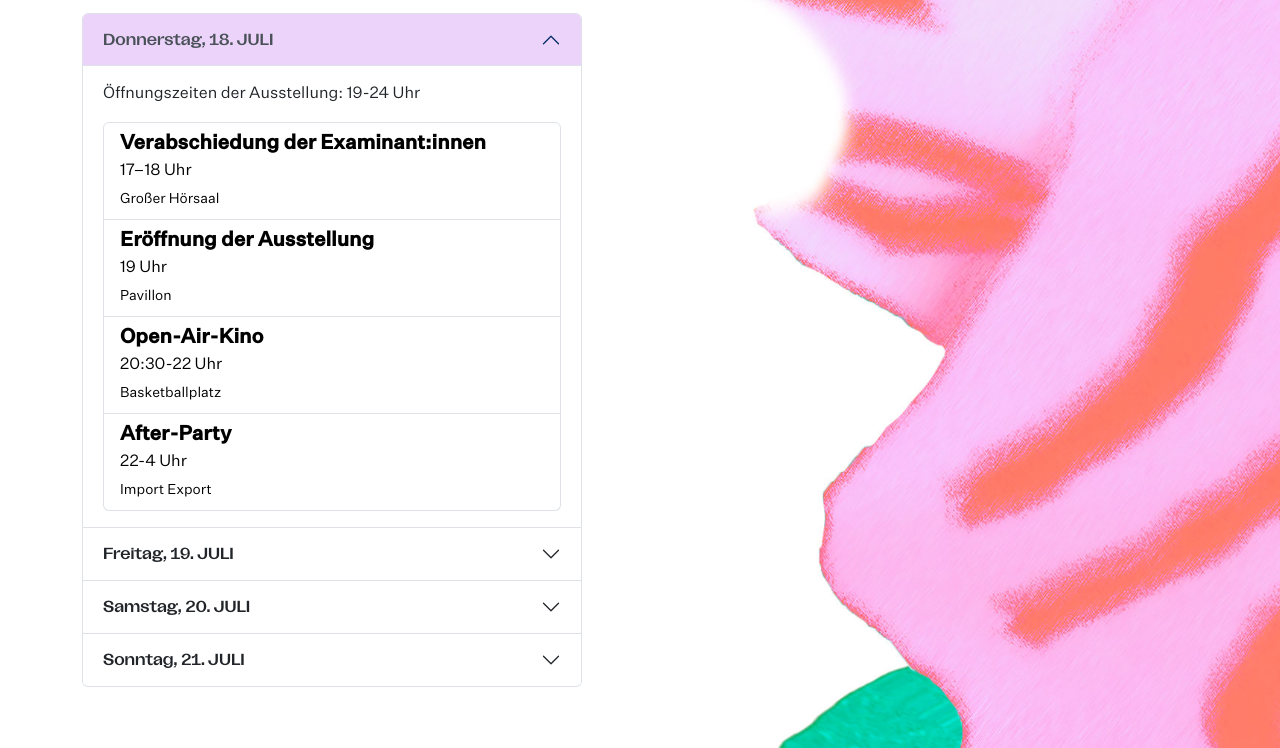
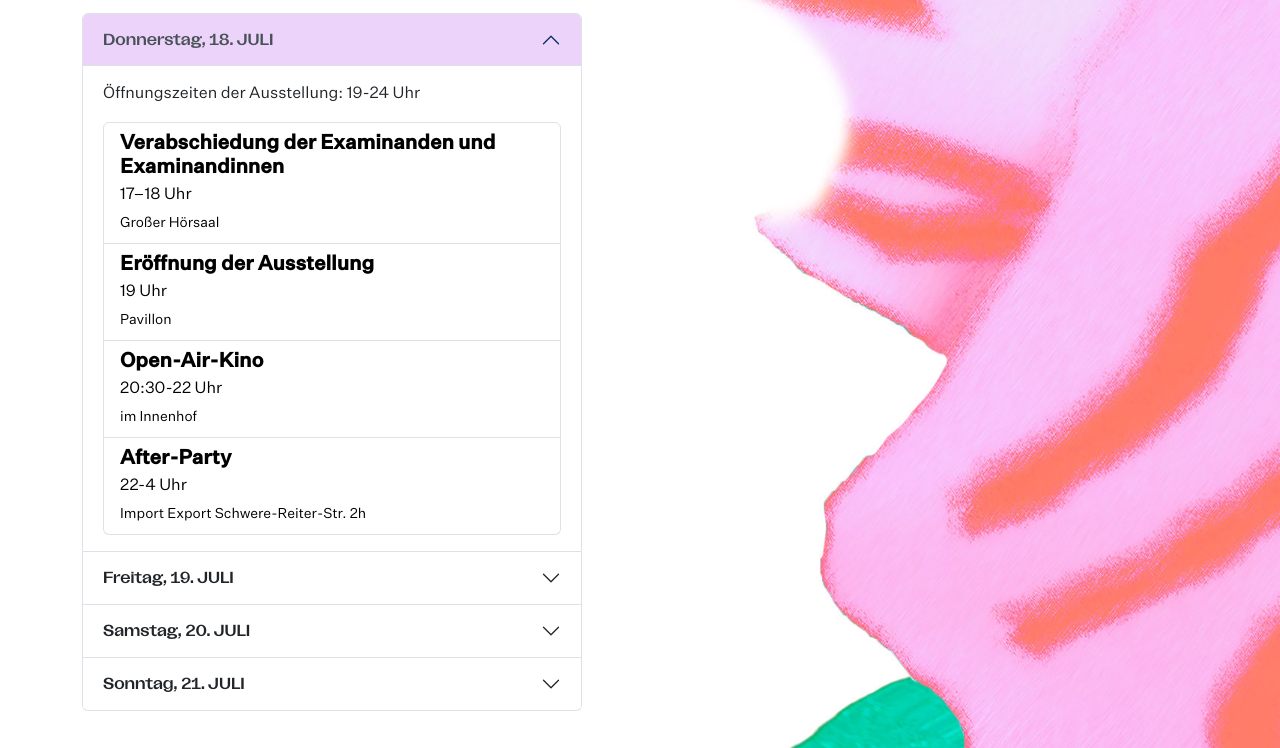
Before and after one commit to jk10274/jahresausstellung-2024, a website: page index.html in a window 1280 px wide. Shown: the part 1107-1855 px from the top of the page. Drawn offline with nearby package versions, Linux system fonts and the light colour scheme.

Commit message:
Rechtschreib änderungen vorgenommen, Carousel automatisch, css Flattersatz anpassung eingesetzt - LG Vinc <33 *Rawr* xD

```diff
--- a/css/style_new.css
+++ b/css/style_new.css
@@ -161,3 +161,9 @@ h5 {
 a {
   color: black !important;
 }
+
+html {
+  -ms-hyphens: auto;
+  -webkit-hyphens: auto;
+  hyphens: auto;
+}
--- a/index.html
+++ b/index.html
@@ -125,7 +125,7 @@
                     >
                       <div class="d-flex w-100 justify-content-between">
                         <h5 class="mb-1">
-                          Verabschiedung der Examinant:innen
+                          Verabschiedung der Examinanden und Examinandinnen
                         </h5>
                       </div>
                       <p class="mb-1">17–18 Uhr</p>
@@ -143,14 +143,14 @@
                         <h5 class="mb-1">Open-Air-Kino</h5>
                       </div>
                       <p class="mb-1">20:30-22 Uhr</p>
-                      <small>Basketballplatz</small>
+                      <small>im Innenhof</small>
                     </a>
                     <a class="list-group-item list-group-item-action">
                       <div class="d-flex w-100 justify-content-between">
                         <h5 class="mb-1">After-Party</h5>
                       </div>
                       <p class="mb-1">22-4 Uhr</p>
-                      <small>Import Export</small>
+                      <small>Import Export Schwere-Reiter-Str. 2h</small>
                     </a>
                   </div>
                 </div>
@@ -195,7 +195,7 @@
                         <h5 class="mb-1">Siebdruck Workshop</h5>
                       </div>
                       <p class="mb-1">13-16 Uhr</p>
-                      <small>Außenbereich</small>
+                      <small>im Innenhof</small>
                     </a>
                     <a
                       class="list-group-item list-group-item-action"
@@ -205,6 +205,7 @@
                         <h5 class="mb-1">Live Musik</h5>
                       </div>
                       <p class="mb-1">Ab 15 Uhr</p>
+                      <small>im Innenhof</small>
                     </a>
                     <a
                       class="list-group-item list-group-item-action"
@@ -218,7 +219,7 @@
                     </a>
                     <a class="list-group-item list-group-item-action">
                       <div class="d-flex w-100 justify-content-between">
-                        <h5 class="mb-1">Film-Premierenabend</h5>
+                        <h5 class="mb-1">Filmpremierenabend</h5>
                       </div>
                       <p class="mb-1">17-20 Uhr</p>
                       <small>Großer Hörsaal</small>
@@ -228,7 +229,7 @@
                         <h5 class="mb-1">Open-Air-Kino</h5>
                       </div>
                       <p class="mb-1">20:30-22 Uhr</p>
-                      <small>Basketballplatz</small>
+                      <small>im Innenhof</small>
                     </a>
                   </div>
                 </div>
@@ -308,7 +309,7 @@
                         <h5 class="mb-1">Gemeinsames Abschlussgrillen für Studierende und Mitarbeitenden</h5>
                       </div>
                       <p class="mb-1">ab 18 Uhr</p>
-                      <small>Basketballplatz</small>
+                      <small>im Innenhof</small>
                     </a>
                   </div>
                 </div>
@@ -424,14 +425,14 @@
           <h2>Eindrücke 2023</h2>
         </div>
       </div>
-      <div id="carouselExample" style="max-width: 400px;" class="carousel slide">
+      <div id="carouselExample" style="max-width: 400px;" class="carousel slide" data-bs-ride="carousel">
         <div class="carousel-inner">
           <div class="carousel-item active">
-            <img src="assets/Jahresausstellung_067_optimiert.jpg" class="d-block w-100" alt="...">
+            <img src="assets/Jahresausstellung_039_optimiert.jpg" class="d-block w-100" alt="...">
             <p>Photo: Phillip Wagner</p>
           </div>
           <div class="carousel-item">
-            <img src="assets/Jahresausstellung_039_optimiert.jpg" class="d-block w-100" alt="...">
+            <img src="assets/Jahresausstellung_067_optimiert.jpg" class="d-block w-100" alt="...">
             <p>Photo: Phillip Wagner</p>
           </div>
           <div class="carousel-item">
```
